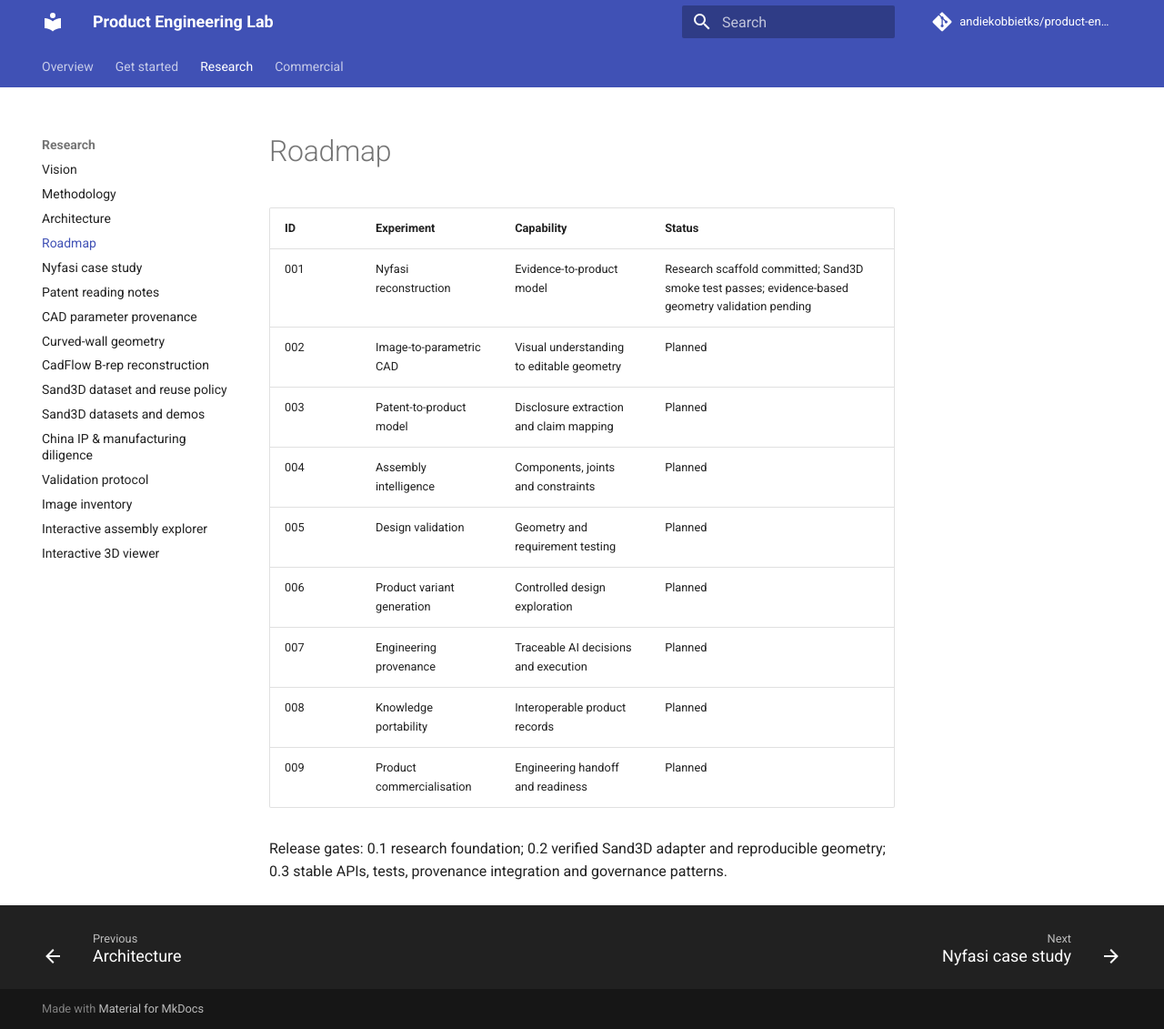
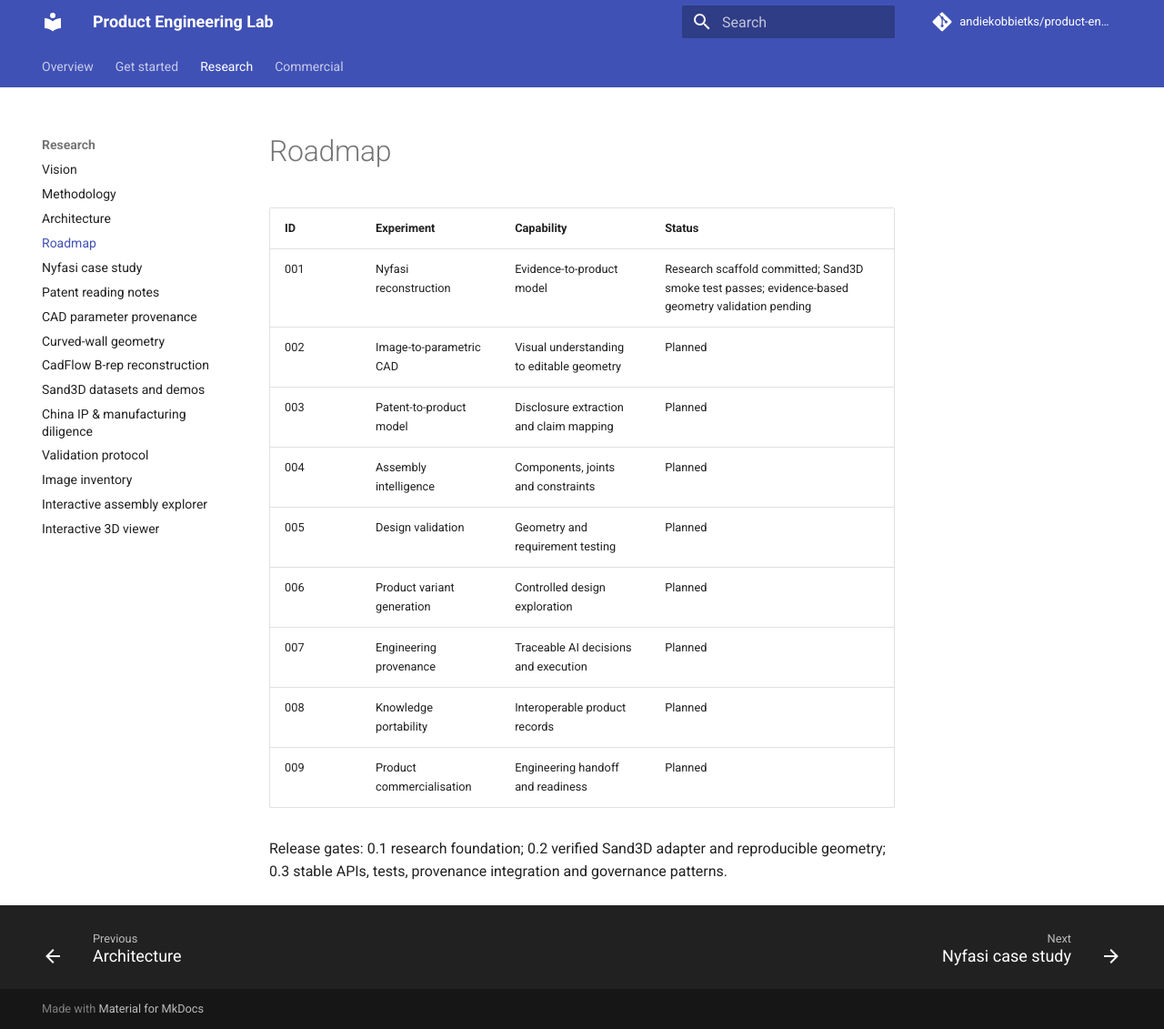
Before and after one commit to andiekobbietks/product-engineering-lab, an MkDocs documentation site: the page built from docs/roadmap.md, in a window 1280 px wide and 1131 px high. Shown: the whole window at 91% size. Built offline with MkDocs 1.6.1 and Material for MkDocs 9.7.7, drawn with Linux system fonts in a browser that asks for light colours; comment, search, counter and statistics services are not loaded.

Commit message:
Fix documentation navigation to remain inside docs tree

```diff
--- a/mkdocs.yml
+++ b/mkdocs.yml
@@ -27,7 +27,6 @@ nav:
       - CAD parameter provenance: experiments/cad-parameter-provenance.md
       - Curved-wall geometry: experiments/curved-wall-geometry.md
       - CadFlow B-rep reconstruction: experiments/cadflow-reconstruction.md
-      - Sand3D dataset and reuse policy: ../experiments/001-nyfasi-reconstruction/models/sand3d-dataset-policy.md
       - Sand3D datasets and demos: experiments/sand3d-dataset-strategy.md
       - China IP & manufacturing diligence: experiments/nyfasi-china-due-diligence.md
       - Validation protocol: experiments/nyfasi-validation.md
```
